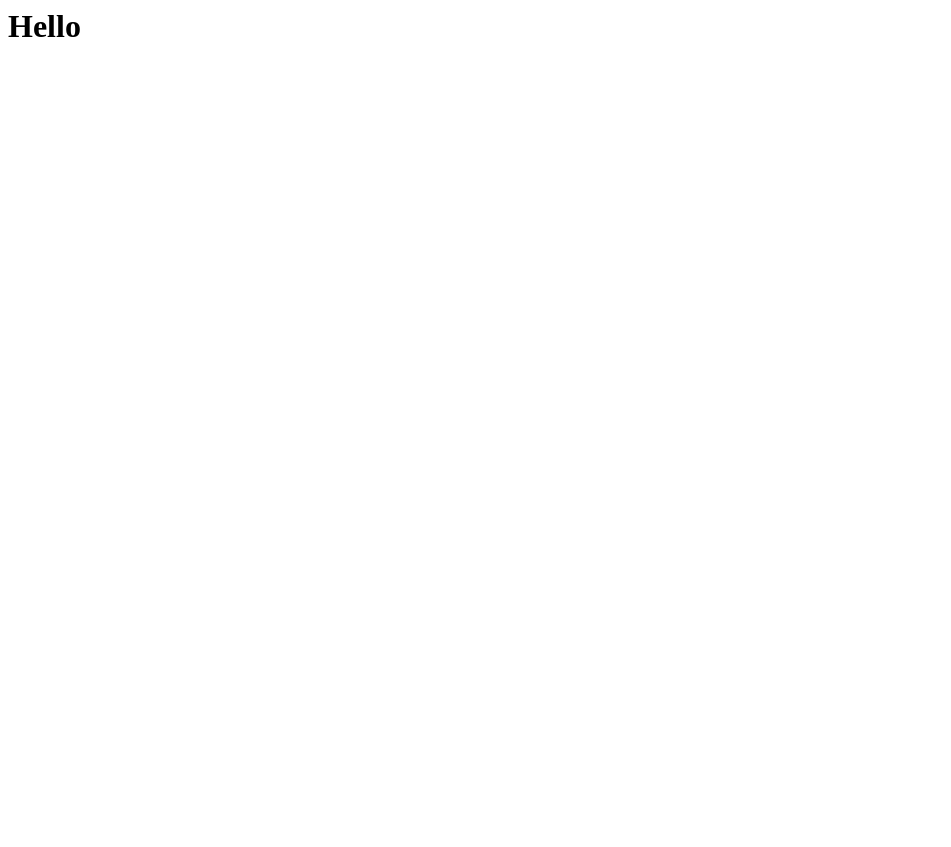
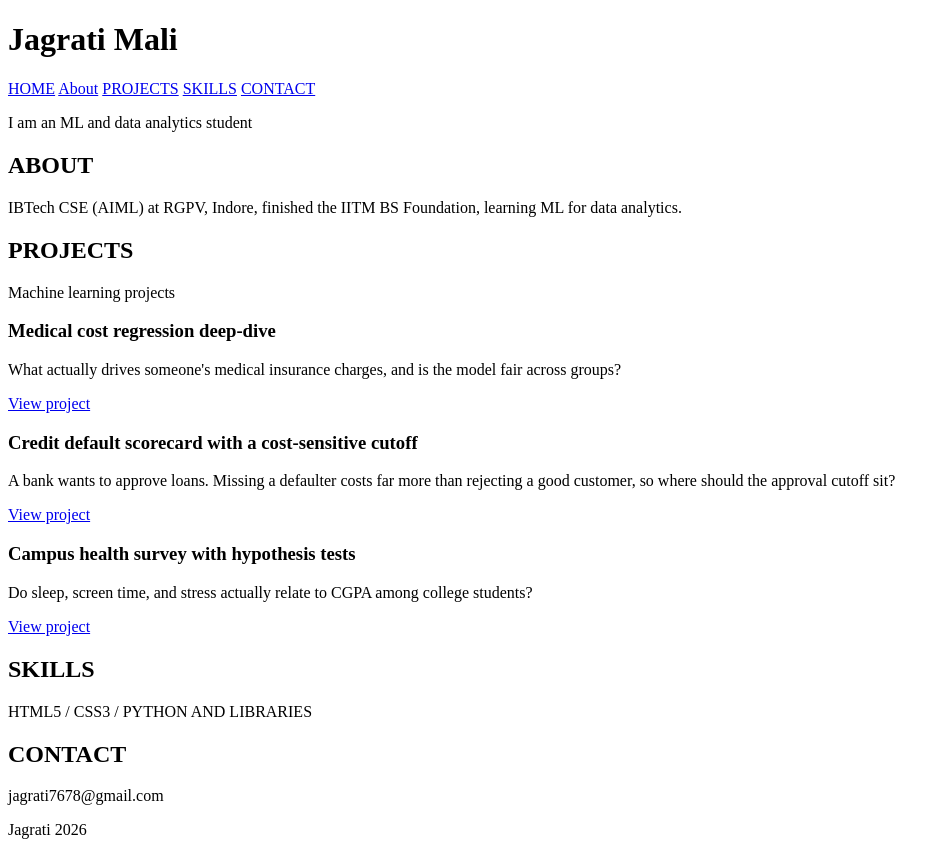
Before and after one commit to Jagrati07/Jagrati07.github.io, a plain HTML site: page index.html in a window 1280 px wide. Shown: the whole page, without its empty margins (0-951 px from the left). Before the commit the page ends 800 px from the top, so only its background shows below. Drawn offline with Linux system fonts and the light colour scheme.

Commit message:
Add HTML skeleton

```diff
--- a/index.html
+++ b/index.html
@@ -1 +1,57 @@
-<h1>Hello</h1>
+<!DOCTYPE html>
+<html lang="en">
+<head>
+    <meta charset="UTF-8">
+    <meta name="viewport" content="width=device-width, initial-scale=1.0">
+    <title>Jagrati Mali | Portfolio</title>
+</head>
+<body>
+    <header>
+        <h1>Jagrati Mali</h1>
+        <nav>
+            <a href="#home">HOME</a>
+            <a href="#about">About</a>
+            <a href="#projects">PROJECTS</a>
+            <a href="#skills">SKILLS</a>
+            <a href="#contact">CONTACT</a>
+        </nav>
+    </header>
+    <main>
+        <section ID="home">
+            <p>I am an ML and data analytics student</p>
+        </section>
+        <section id="about">
+            <h2>ABOUT</h2>
+            <p>IBTech CSE (AIML) at RGPV, Indore, finished the IITM BS Foundation, learning ML for data analytics.</p>
+        </section>
+        <section id="projects">
+            <h2>PROJECTS</h2>
+            <p>Machine learning projects</p>
+            <article>
+                <h3>Medical cost regression deep-dive</h3>
+                <p>What actually drives someone's medical insurance charges, and is the model fair across groups?</p>
+                <a href="#">View project</a>
+            </article>
+            <article>
+                <h3>Credit default scorecard with a cost-sensitive cutoff</h3>
+                <p>A bank wants to approve loans. Missing a defaulter costs far more than rejecting a good customer, so where should the approval cutoff sit?</p>
+                <a href="#">View project</a>
+            </article>
+            <article>
+               <h3>Campus health survey with hypothesis tests</h3>
+               <p>Do sleep, screen time, and stress actually relate to CGPA among college students?</p>
+               <a href="#">View project</a>
+            </article>
+        </section>
+        <section id="skills">
+            <h2>SKILLS</h2>
+            <p>HTML5 / CSS3 / PYTHON AND LIBRARIES</p>
+        </section>
+        <section id="contact">
+            <h2>CONTACT</h2>
+            <p>jagrati7678@gmail.com</p>
+        </section>
+    </main>
+    <footer>Jagrati 2026</footer>
+</body>
+</html>
```
